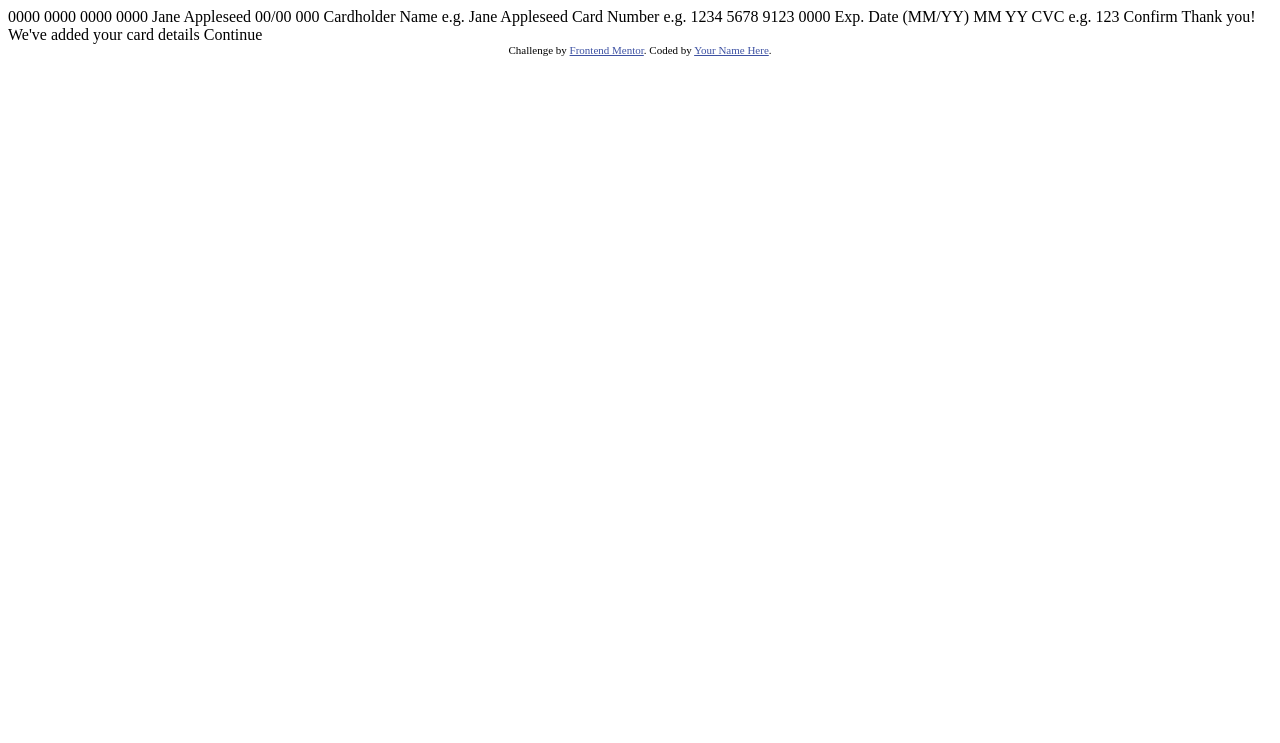
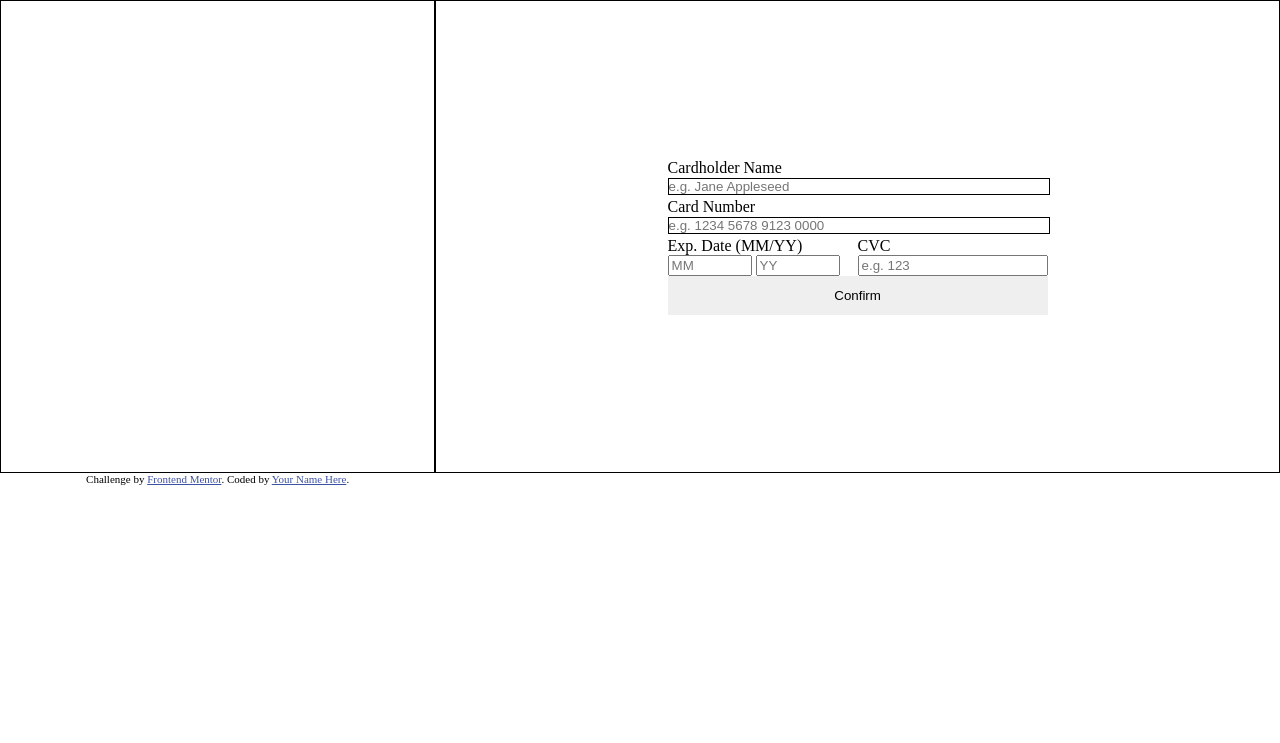
Before and after one commit to JordansGit/interactive-card-details-form, a plain HTML site: page index.html in a window 1280 px wide. Shown: the top 743 px of the page. Drawn offline with Linux system fonts and the light colour scheme.

Commit message:
some styling

```diff
--- /dev/null
+++ b/css/style.css
@@ -0,0 +1,68 @@
+.attribution { font-size: 11px; text-align: center; }
+.attribution a { color: hsl(228, 45%, 44%); }
+
+body {
+  display: grid;
+  grid-template-columns: 34% 66%;
+  height: 100vh;
+  width: 100vw;
+  margin: 0;
+}
+
+.left-bg {
+  border: 1px solid black;
+}
+
+.container {
+  border: 1px solid black;
+  display: flex;
+  justify-content: center;
+  align-items: center;
+}
+
+.card {
+  position: absolute;
+  bottom: 0;
+}
+
+form {
+  display: grid;
+  grid-template-columns: 1fr 1fr;
+  grid-template-rows: 1fr 1fr 1fr 1fr;
+  width: 380px;
+}
+
+.form-box-1 {
+  grid-column: 1 / 3;
+}
+.form-box-2 {
+  grid-column: 1 / 3;
+}
+.form-box-3 {
+  grid-column: 1 / 2;
+}
+.form-box-4 {
+  grid-column: 2 / 3;
+}
+
+#name, #cardnumber {
+  width: 100%;
+  border: 1px solid black;
+  padding: 0;
+}
+.exp-date {
+  width: 40%;
+}
+#cvc {
+  width: 96%;
+}
+button {
+  width: 380px;
+  padding: 0;
+  grid-column: 1 / 3;
+  border: none;
+}
+
+.form-completed {
+  display: none;
+}
--- a/index.html
+++ b/index.html
@@ -5,47 +5,73 @@
   <meta name="viewport" content="width=device-width, initial-scale=1.0"> <!-- displays site properly based on user's device -->
 
   <link rel="icon" type="image/png" sizes="32x32" href="./images/favicon-32x32.png">
+  <link rel="stylesheet" href="css/style.css">
 
   <title>Frontend Mentor | Interactive card details form</title>
 
-  <!-- Feel free to remove these styles or customise in your own stylesheet 👍 -->
-  <style>
-    .attribution { font-size: 11px; text-align: center; }
-    .attribution a { color: hsl(228, 45%, 44%); }
-  </style>
 </head>
 <body>
+  <div class="left-bg">
 
-  0000 0000 0000 0000
-  Jane Appleseed
-  00/00
+  </div>
+  <div class="container">
+    <form>
+      <div class="form-box-1">
+        <label for="name">Cardholder Name</label>
+        <br>
+        <input type="text" placeholder="e.g. Jane Appleseed" id="name" name="name">
+      </div>
 
-  000
+      <div class="form-box-2">
+        <label for="cardnumber">Card Number</label>
+        <br>
+        <input type="number" placeholder="e.g. 1234 5678 9123 0000" id="cardnumber" name="cardnumber">
+      </div>
 
-  Cardholder Name
-  e.g. Jane Appleseed
+      <div class="form-box-3">
+        <label for="expdate">Exp. Date (MM/YY)</label>
+        <br>
+        <input type="number" placeholder="MM" id="expdate" name="expdate" class="exp-date">
+        <input type="number" placeholder="YY" class="exp-date">
+      </div>
 
-  Card Number
-  e.g. 1234 5678 9123 0000
+      <div class="form-box-4">
+        <label for="cvc">CVC</label>
+        <br>
+        <input type="number" placeholder="e.g. 123" id="cvc" name="cvc">
+      </div>
 
-  Exp. Date (MM/YY)
-  MM
-  YY
 
-  CVC
-  e.g. 123
+      <button>Confirm</button>
 
-  Confirm
 
-  <!-- Completed state start -->
+    </form>
 
-  Thank you!
-  We've added your card details
-  Continue
+    <!-- Completed state start -->
+    <div class="form-completed">
+      <img src="">
+      <h1>Thank you!</h1>
+      <p>We've added your card details</p>
+      <button>Continue</button>
+    </div>
+
+
+  </div>
+  <div class="card card-front">
+    <img src="images/card-logo.svg"> <!-- logo for the card (the 2 circles in top left corner)-->
+    0000 0000 0000 0000
+    Jane Appleseed
+    00/00
+  </div>
+  <div class="card card-back">
+    000
+  </div>
 
   <div class="attribution">
     Challenge by <a href="https://www.frontendmentor.io?ref=challenge" target="_blank">Frontend Mentor</a>.
     Coded by <a href="#">Your Name Here</a>.
   </div>
+
+  <script src="js/script.js"></script>
 </body>
 </html>
```
Also changed, not shown: js/script.js (added).
